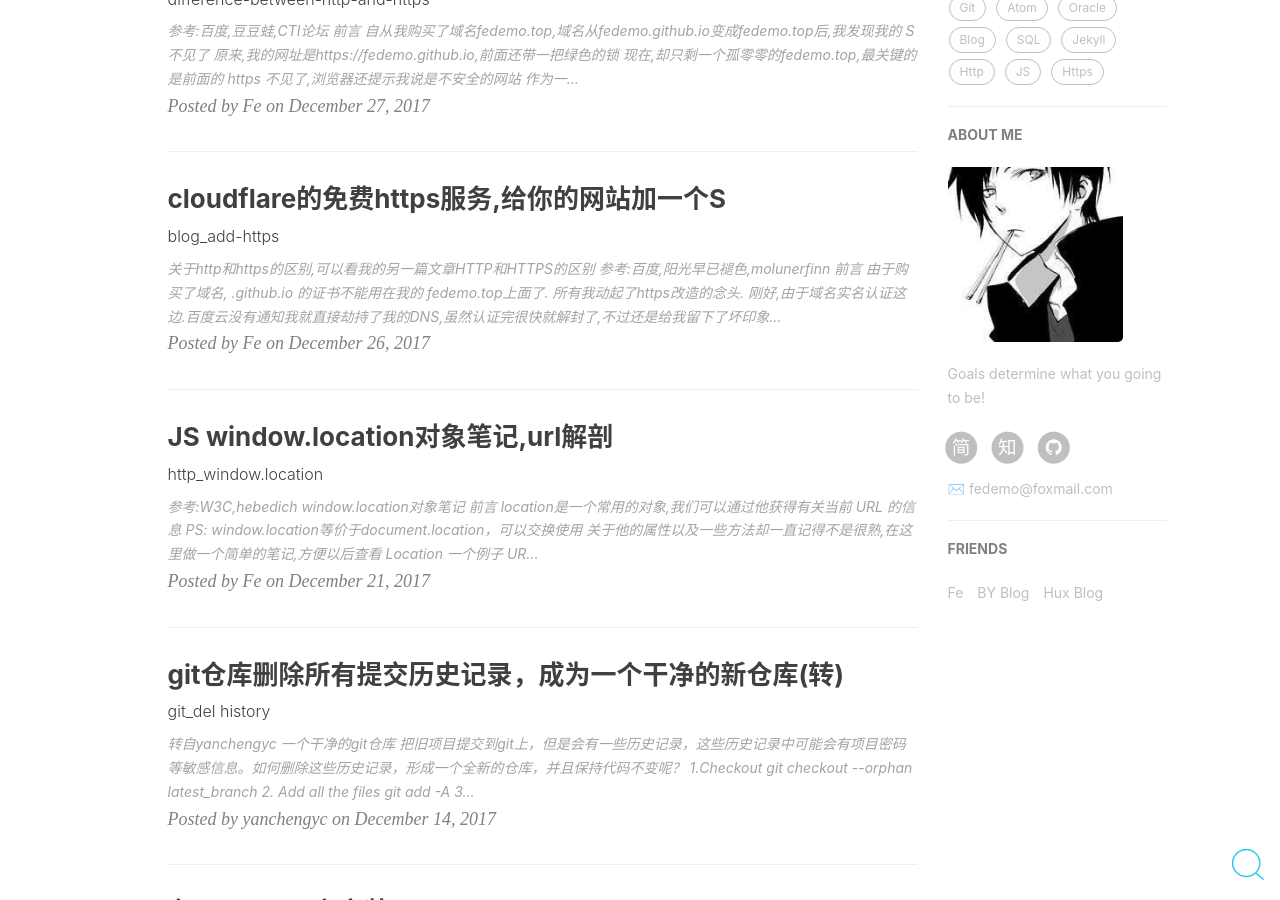
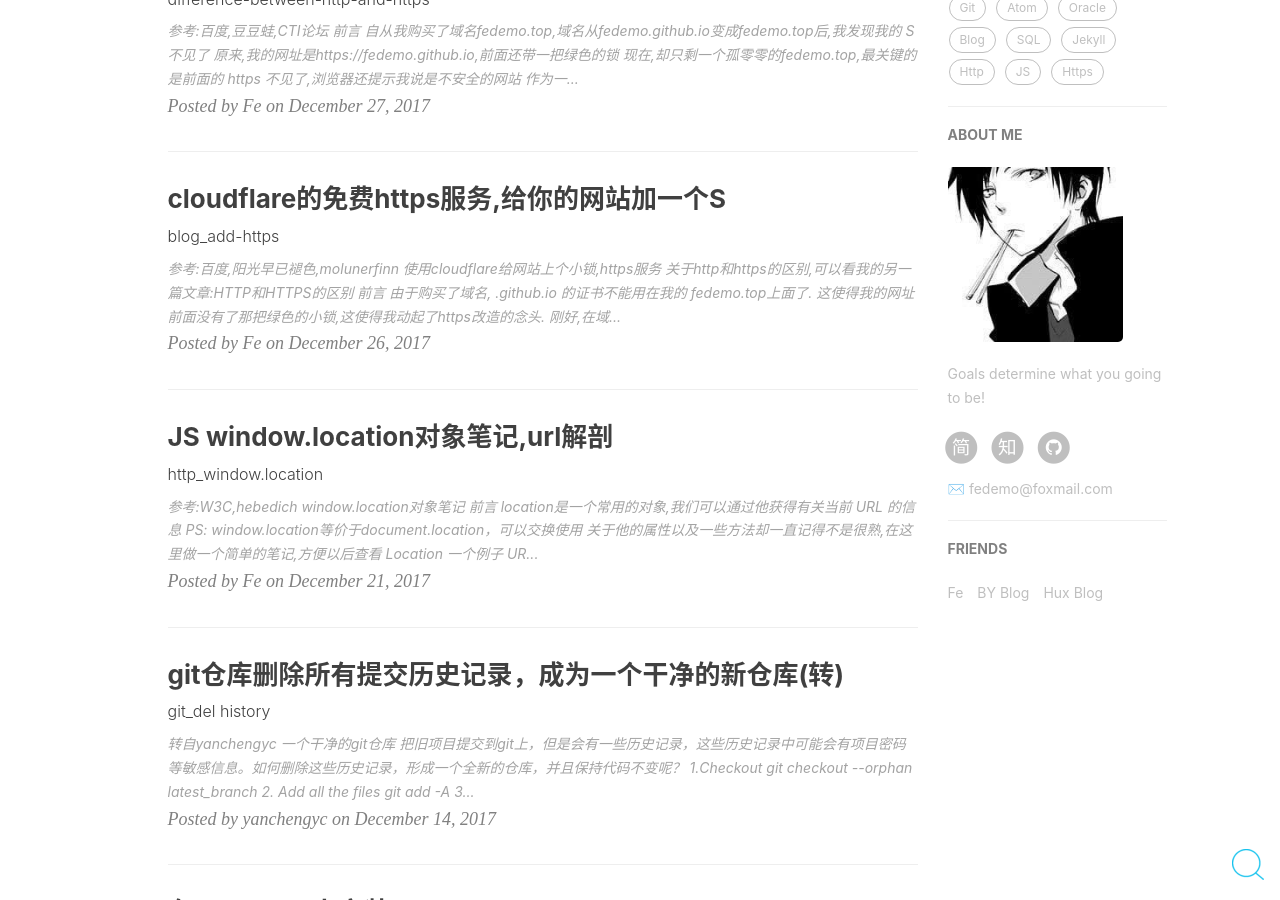
Before and after one commit to FeDemo/fedemo.github.io, a Jekyll site: the page built from index.html, in a window 1280 px wide and 900 px high, scrolled down 523 px. Built offline with Jekyll 4.4.1, drawn with Linux system fonts in a browser that asks for light colours; nearby versions of some CDN libraries; the list of posts is cut into pages by our own code; comment, search, counter and statistics services are not loaded; some of the changed lines change nothing that is shown.

Commit message:
update post

```diff
--- a/_posts/2017-12-26-blog_add-https.md
+++ b/_posts/2017-12-26-blog_add-https.md
@@ -10,24 +10,61 @@
     - Blog
     - Https
 ---
->关于http和https的区别,可以看我的另一篇文章[HTTP和HTTPS的区别](/2017/12/27/difference-between-http-and-https/)
 >参考:[百度](https://baidu.com),[阳光早已褪色](http://blog.csdn.net/u011244202/article/details/57106544),[molunerfinn](https://molunerfinn.com/hexo-travisci-https/)
+>使用cloudflare给网站上个小锁,https服务
+>关于http和https的区别,可以看我的另一篇文章:[HTTP和HTTPS的区别](/2017/12/27/difference-between-http-and-https/)
 
 ## 前言
 
 由于购买了域名, `.github.io` 的证书不能用在我的 [fedemo.top](https://fedemo.top)上面了.
 
-所有我动起了https改造的念头.
+这使得我的网址前面没有了那把绿色的小锁,这使得我动起了https改造的念头.
 
-刚好,由于域名实名认证这边.百度云没有通知我就直接劫持了我的DNS,虽然认证完很快就解封了,不过还是给我留下了坏印象.
+刚好,在域名解析这边.百度云没有通知我就直接劫持了我的DNS,虽然认证完很快就解封了,不过还是给我留下了坏印象.
 
 在寻找其他DNS服务商的时候我发现了[cloudflare](https://www.cloudflare.com/)
 
 一个提供DNS,并且提供免费HTTPS服务的CDN提供商.
 
-这里,记录下我如何使用 **cloudflare** 给我的网站加一个S
+这里,记录下我如何使用 **cloudflare** 给我的网站加上S
 
-## 注册
+## 一、注册
+
+当然,第一步是注册了.
+
+由于[cloudflare](https://www.cloudflare.com/),是国外的网站,并且没有中文支持,英语差的可能有点苦手.
+
+![](https://raw.githubusercontent.com/FeDemo/posts_img/master/2017-12-26-blog_add-https/1.png)
+
+跟着提示一步步走就好了,过程略过......
+
+## 二、添加DNS解析
+
+注册成功后,第二步就是添加DNS解析了,选择 **DNS**
+
+主要是添加两条A记录指向github pages,ip地址分别是`192.30.252.153`和`192.30.252.153`,然后再把 `www` 指向非 `www` 的地址(也可以把非 `www.` 的地址指向 `www.` 的地址)
+
+![](https://raw.githubusercontent.com/FeDemo/posts_img/master/2017-12-26-blog_add-https/2.png)
+
+接着需要将我们的DNS服务商的地址改成Cloudflare要求的两个DNS服务器地址:
+
+![](https://raw.githubusercontent.com/FeDemo/posts_img/master/2017-12-26-blog_add-https/3.png)
+
+一般会过24到48小时生效,不够不影响我们的使用
+
+## 三、开启HTTPS
+
+第三步就需要我们使用cloudflare的HTTPS服务了,选择 **Crypto**
+
+开启SSL服务:
+
+![](https://raw.githubusercontent.com/FeDemo/posts_img/master/2017-12-26-blog_add-https/4.png)
+
+这里的实现原理其实是用户到 **cloudflare** 服务器的连接为https，而 **cloudflare** 到 **GithubPage** 服务器的连接为http，就是在CDN服务器那里加上反向代理。
+到这里,我们就可以使用cloudflare的证书来进行https连接了.
+
+## 四、重定向HTTP访问到HTTPS
+
 
 
 
```
